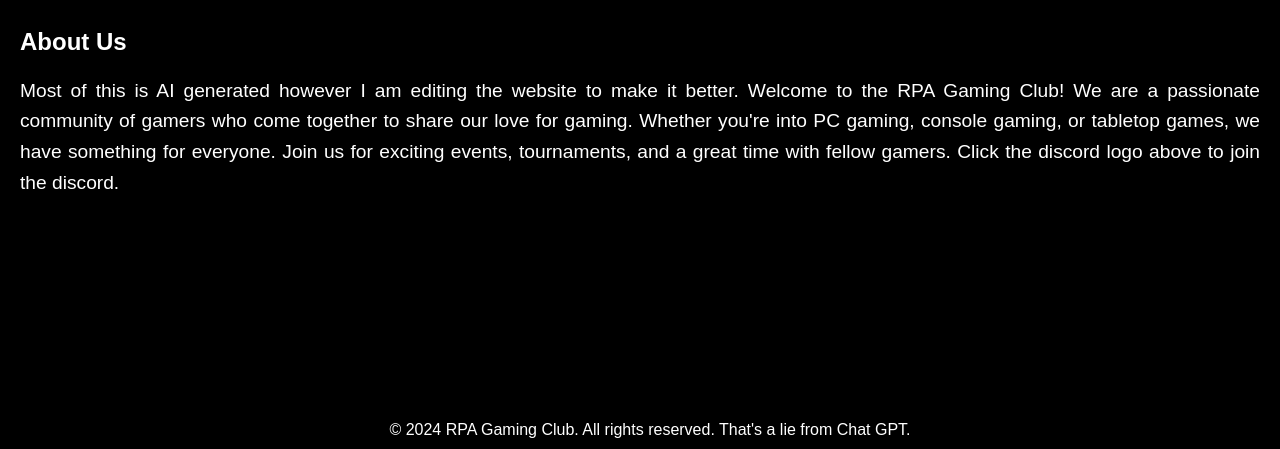
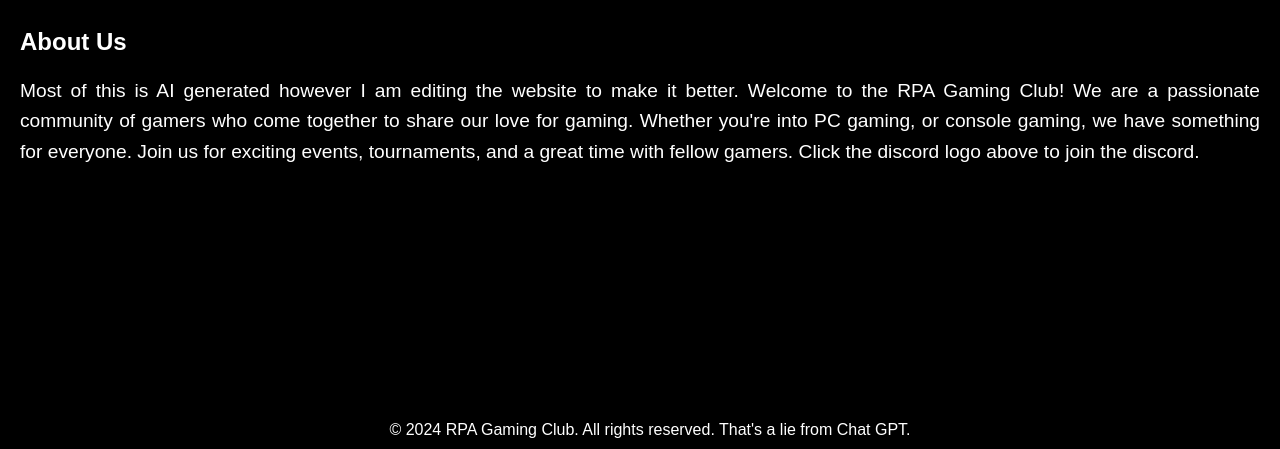
Before and after one commit to Porkchop1737/Porkchop1737.github.io, a plain HTML site: page index.html in a window 1280 px wide. Shown: the part 351-800 px from the top of the page. Drawn offline with Linux system fonts and the light colour scheme.

Commit message:
Update index.html

```diff
--- a/index.html
+++ b/index.html
@@ -61,7 +61,7 @@
     <section>
 
         <h2>About Us</h2>
-        <p>Most of this is AI generated however I am editing the website to make it better.  Welcome to the RPA Gaming Club! We are a passionate community of gamers who come together to share our love for gaming. Whether you're into PC gaming, console gaming, or tabletop games, we have something for everyone. Join us for exciting events, tournaments, and a great time with fellow gamers.  Click the discord logo above to join the discord.</p>
+        <p>Most of this is AI generated however I am editing the website to make it better.  Welcome to the RPA Gaming Club! We are a passionate community of gamers who come together to share our love for gaming. Whether you're into PC gaming, or console gaming, we have something for everyone. Join us for exciting events, tournaments, and a great time with fellow gamers.  Click the discord logo above to join the discord.</p>
     </section>
     <footer>
         &copy; 2024 RPA Gaming Club. All rights reserved. That's a lie from Chat GPT.
```
